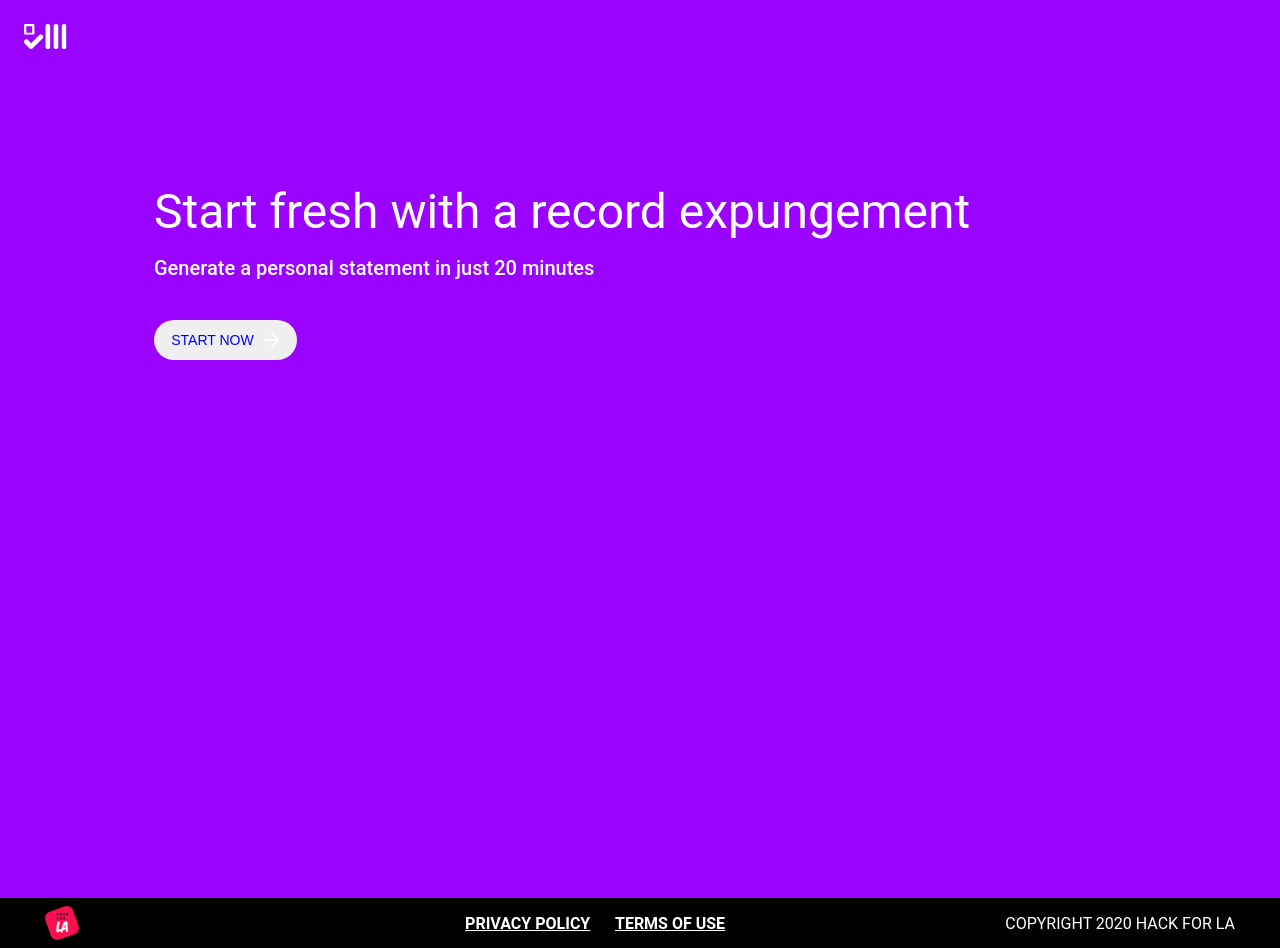
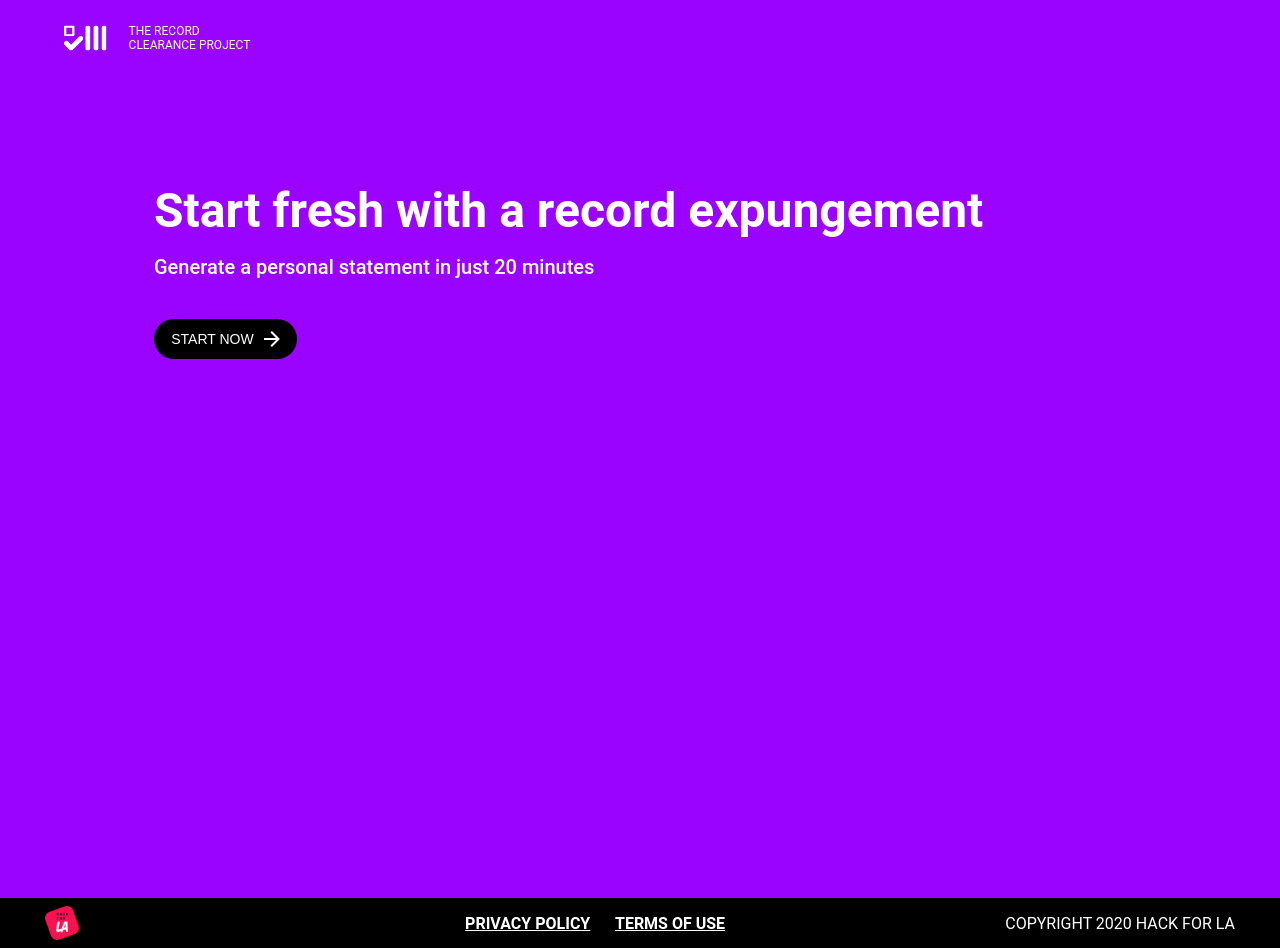
Before and after one commit to hackforla/expunge-assist, a React (Create React App) app in the folder react/client/: page / in a window 1280 px wide. Built offline with nearby package versions, Linux system fonts and the light colour scheme; the HTML template or start-up script is replaced by a standard one.

Commit message:
add more responsive styling to first page

```diff
--- a/react/client/src/components/PersonalStatement.tsx
+++ b/react/client/src/components/PersonalStatement.tsx
@@ -3,8 +3,8 @@ import React from 'react';
 import icon from '../assets/icon.svg'
 import arrowRight from '../assets/arrowRight.svg'
 
-import { Wrapper, ContentWrapper, FlexWrapper } from '../styles/PersonalStatement'
 import { Button } from '../styles/GlobalStyle'
+import { Wrapper, LogoWrapper, ContentWrapper, FlexWrapper } from '../styles/PersonalStatement'
 
 const PersonalStatement: React.FC = () => {
   const handleClick = () => {
@@ -13,7 +13,13 @@ const PersonalStatement: React.FC = () => {
 
   return (
     <Wrapper className="PersonalStatement">
-      <img src={icon} alt=""/>
+      <LogoWrapper>
+        <img src={icon} alt=""/>
+        <div>
+          <p>The Record</p>
+          <p>Clearance Project</p>
+        </div>
+      </LogoWrapper>
       <ContentWrapper>
         <h1>Start fresh with a record expungement</h1>
         <h2>Generate a personal statement in just 20 minutes</h2>
--- a/react/client/src/styles/GlobalStyle.ts
+++ b/react/client/src/styles/GlobalStyle.ts
@@ -21,6 +21,7 @@ h1 {
   margin: 1rem 0;
   @media only screen and ${device.md} {
     font-size:3rem;
+    font-weight:700;
   }
 }
 
@@ -38,9 +39,8 @@ li {
 `
 
 export const Button = styled.button`
-  ${color};
-  ${space};
-  ${fontSize};
+  background:black;
+  color:white;
   border:none;
   width:143px;
   height:40px;
--- a/react/client/src/styles/PersonalStatement.ts
+++ b/react/client/src/styles/PersonalStatement.ts
@@ -1,14 +1,36 @@
 import styled from 'styled-components';
 import device from './breakpoints'
+import {flexbox, space} from 'styled-system';
 
 export const Wrapper = styled.div`
   margin:24px;
   color:white;
   @media only screen and ${device.md} {
     height:850px;
+    > img {
+      margin-left:40px;
+    }
   }
   height:570px;
 `
+
+export const LogoWrapper = styled.div`
+  display:flex;
+  @media only screen and ${device.md} {
+    margin-left: 2.5em;
+  }
+  div {
+    display:none;
+    margin-left: 1.8em;
+    text-transform:uppercase;
+    font-size:.75rem;
+    @media only screen and ${device.md} {
+      display:flex;
+      flex-direction:column;
+    }
+  }
+`
+
 export const FlexWrapper = styled.div`
   display:flex;
   justify-content:flex-end;
@@ -23,3 +45,8 @@ export const ContentWrapper = styled.div`
     margin: 130px 0 0 130px;
   }
 `
+
+export const Box = styled.div`
+  ${flexbox},
+  ${space}
+`
```
